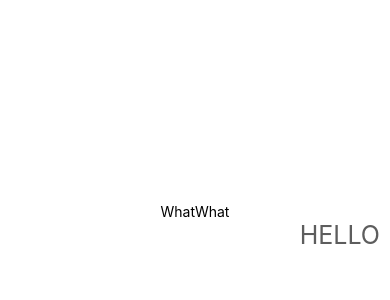
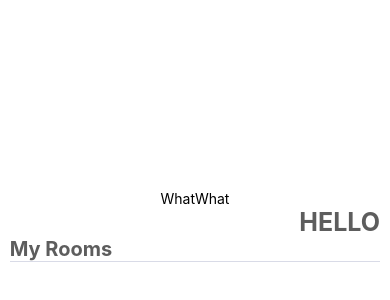
Before and after one commit to alsalmiw/scrubby_react_native, a React Native app: screen / in a window 390 px wide. Shown: the part 196-496 px from the top of the page. Built offline with nearby package versions, Linux system fonts and the light colour scheme.

Commit message:
added underlined Header Component

```diff
--- a/App.tsx
+++ b/App.tsx
@@ -2,7 +2,7 @@ import { StatusBar } from 'expo-status-bar';
 import { StyleSheet, Text, View } from 'react-native';
 import { ThemeProvider } from './context/ThemeContext';
 import HeaderComponent from './components/HeaderComponent'
-
+import UnderlinedHeaderComponent from './components/UnderlinedHeaderComponent';
 
 export default function App() {
   return (
@@ -13,6 +13,7 @@ export default function App() {
     <View style={styles.container}>
     <Text>WhatWhat</Text>
     <HeaderComponent title="Hello" />
+    <UnderlinedHeaderComponent title="My Rooms" />
     </View>
     </ThemeProvider>
 
--- a/components/HeaderComponent.tsx
+++ b/components/HeaderComponent.tsx
@@ -21,6 +21,7 @@ const styles = StyleSheet.create({
         mainHeader: {
             fontSize:25,
             textTransform: "uppercase",
+            fontWeight: "bold",
         },
         headerContainer:{
             paddingRight: 10,
--- a/components/UnderlinedHeaderComponent.tsx
+++ b/components/UnderlinedHeaderComponent.tsx
@@ -0,0 +1,33 @@
+import React from "react";
+import { FC, useContext } from "react";
+import { StyleSheet, Text, View } from "react-native";
+import {ThemeContext} from "../context/ThemeContext"
+
+interface TitleType{
+    title: string;
+}
+
+const UnderlinedHeaderComponent: FC<TitleType> =({title}) => {
+    const {secondaryTextColor, lightLilacColor} = useContext(ThemeContext)
+
+    return(
+        <View style={[styles.headerContainer, {borderBottomColor: lightLilacColor} ]}>
+        <Text style={[styles.mainHeader, {color:secondaryTextColor}]}>{title}</Text>
+        </View>
+    )
+}
+
+const styles = StyleSheet.create({
+        mainHeader: {
+            fontSize:20,
+            fontWeight: "bold",
+        },
+        headerContainer:{
+            width:'95%',
+            flexDirection: "row",
+            justifyContent: "flex-start",
+            borderBottomWidth:1,
+        }
+    })
+
+export default UnderlinedHeaderComponent
--- a/hooks/use-theme.js
+++ b/hooks/use-theme.js
@@ -15,6 +15,7 @@ export default function UseTheme(){
     const [greenColor, setGreenColor] = useState("#98B117")
     const [yellowColor, setYellowColor] = useState("#F8AA07")
     const [blueColor, setBlueColor] = useState("#1699B1")
+    const [primaryFont, setPrimaryFont] = useState("")
 
 
 return{primaryColor, secondaryTextColor, primaryTextColor, lightLilacColor, lilacColor, orangeColor, purpleColor, fuchsiaColor, violetColor, greenColor, yellowColor, blueColor }
```
